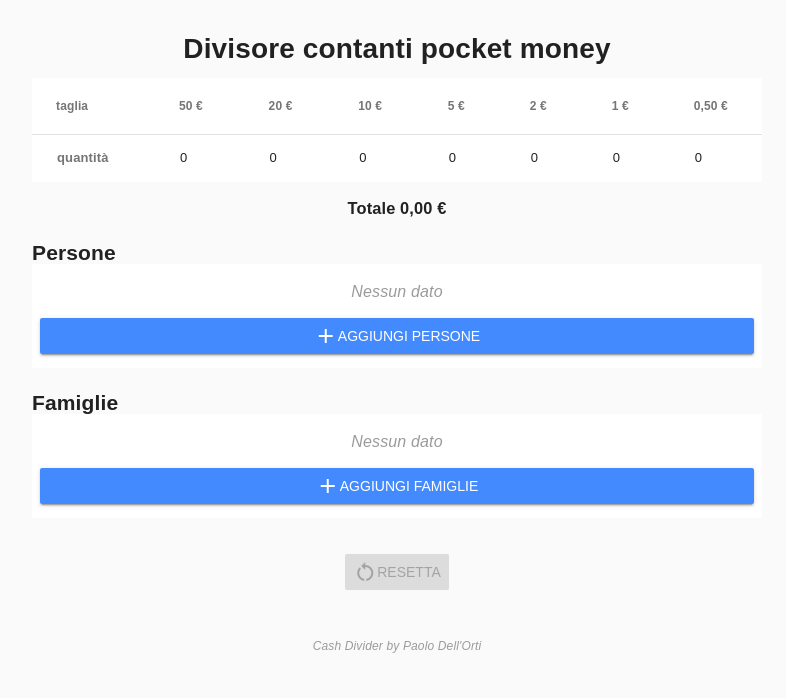
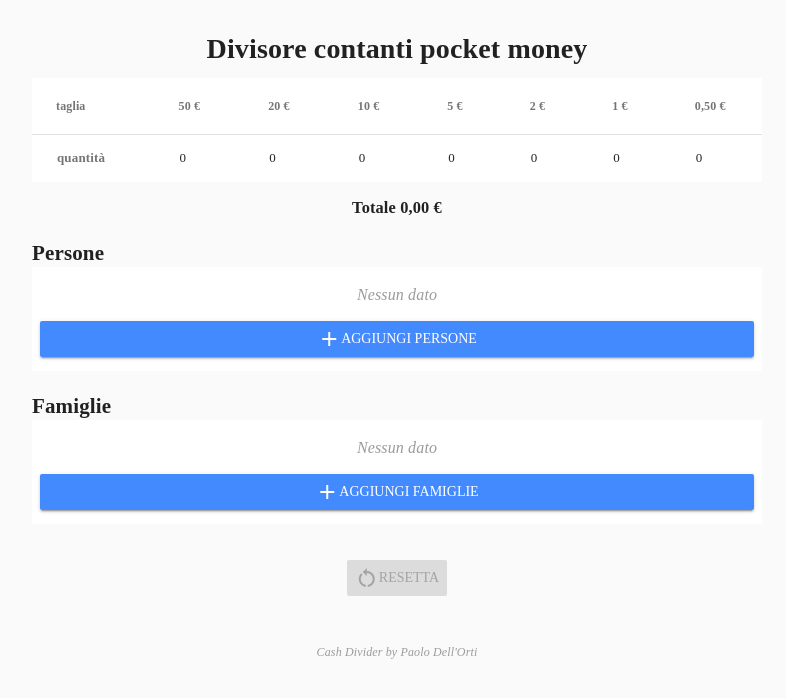
Before and after one commit to paolodellorti/cash-divider, a Vue app: page / in a window 1280 px wide. Shown: the top 698 px of the page, without its empty margins (243-1029 px from the left). Built offline with nearby package versions, Linux system fonts and the light colour scheme; a web font is replaced by a local one.

Commit message:
Adjusted font

```diff
--- a/src/App.vue
+++ b/src/App.vue
@@ -388,10 +388,9 @@ h1, h3 {
 }
 h2 {
   margin-top: 25px;
-  margin-bottom: 1px;
+  margin-bottom: 4px;
 }
 .page {
-  font-family: Arial, sans-serif;
   margin: 10px auto;
   max-width: 750px;
   padding: 0 10px;
```
